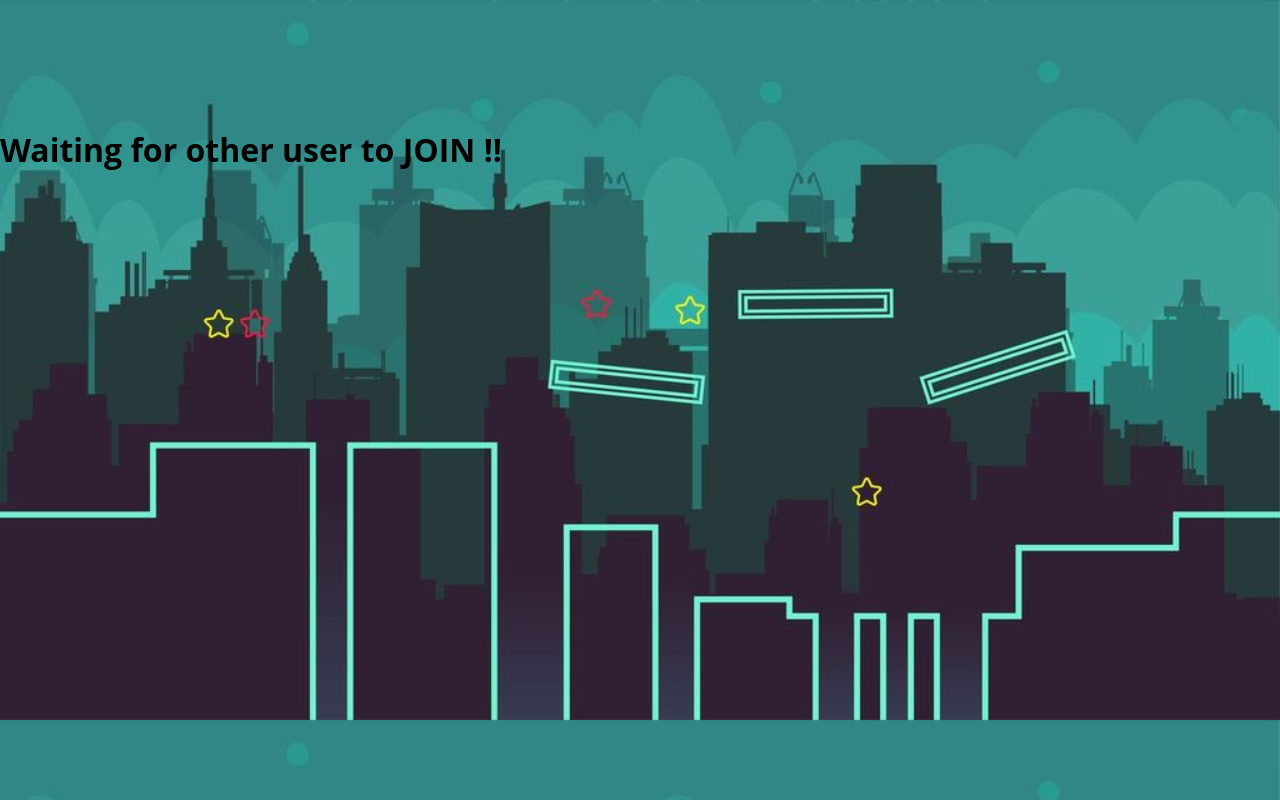
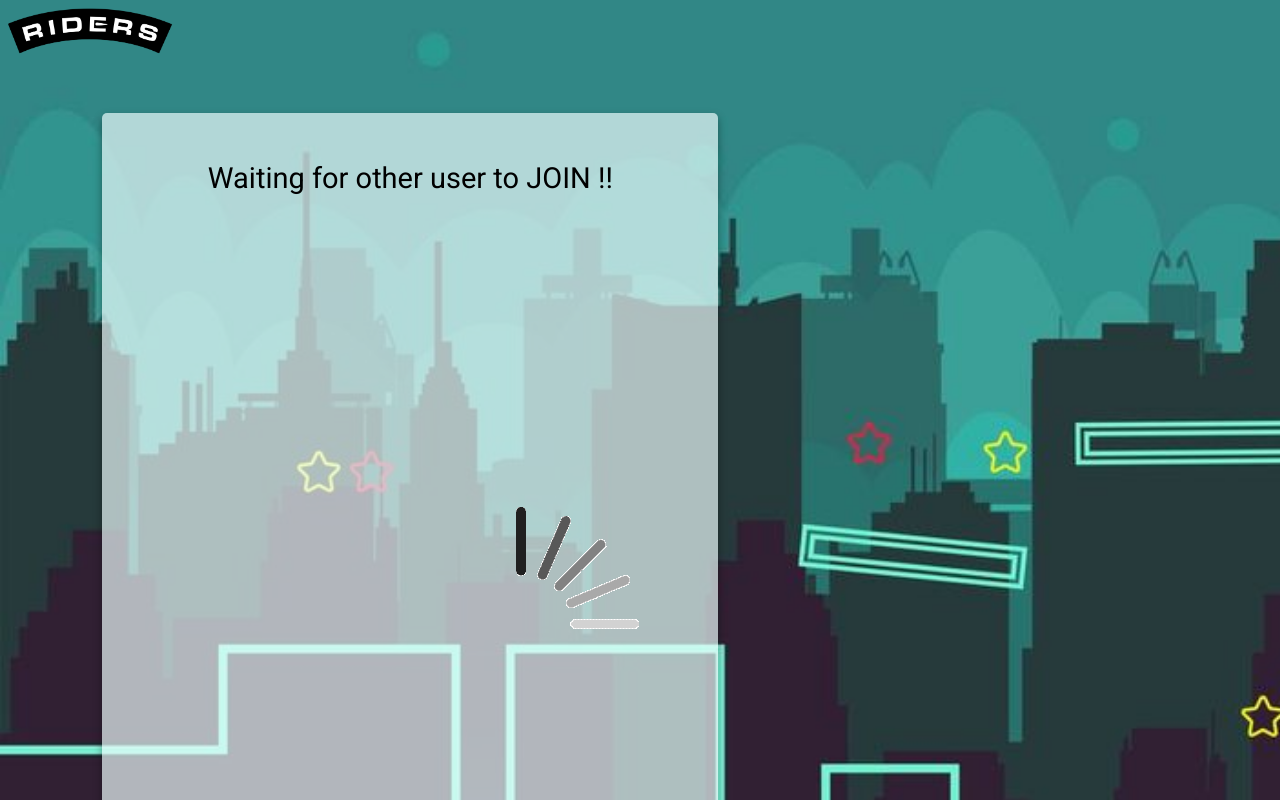
Before and after one commit to AJAkimana/questions-game, a React (Create React App) app: page /waiting/1 in a window 1280 px wide. Shown: the top 800 px of the page. Built offline with nearby package versions, Linux system fonts and the light colour scheme; no server answers; sample sign-in values are in the browser's storage.

Commit message:
Refactirng code

```diff
--- a/src/assets/scss/quiz.scss
+++ b/src/assets/scss/quiz.scss
@@ -1,10 +1,3 @@
-body {
-	background-color: #e4e4e4;
-	font-family: Open Sans;
-	margin-top: 10%;
-	margin-bottom: 50px;
-}
-
 .question {
 	background-color: #0094da;
 	color: white;
--- a/src/components/gameResult.jsx
+++ b/src/components/gameResult.jsx
@@ -1,6 +1,7 @@
 import React, { Component } from 'react';
 import { connect } from 'react-redux';
 import riderslogo from '../assets/img/riders-logo-png.png';
+import Dashboard from "./userDashboard";
 import { getResults } from '../store/actions/results';
 
 class GameResult extends Component {
@@ -25,6 +26,7 @@ class GameResult extends Component {
 			return (
 				<React.Fragment>
 					<img src={riderslogo} alt="Logo" className="header-logo" />
+					<div className="grid">
 					<div className="container create-game-room overflow">
 						<h1>Game Result</h1>
 						{results.map((result) => (
@@ -41,14 +43,19 @@ class GameResult extends Component {
 							</div>
 						))}
 					</div>
+					<Dashboard userInfo={this.props.auth} />
+					</div>
 				</React.Fragment>
 			);
 		}
 		return (
 			<React.Fragment>
 				<img src={riderslogo} alt="Logo" className="header-logo" />
+				<div className="grid">
 				<div className="container create-game-room">
 					<h1>Loading...</h1>
+				</div>
+				<Dashboard userInfo={this.props.auth} />
 				</div>
 			</React.Fragment>
 		);
--- a/src/components/questions.jsx
+++ b/src/components/questions.jsx
@@ -16,7 +16,6 @@ class Questions extends Component {
 		const { handles, history, finishGame } = this.props;
 		const roomId = this.props.match.params.roomId;
 		const { totalMarks } = handles;
-		console.log('Didimount');
 		socket.on('submit', () => {
 			finishGame({ history, userMarks: { roomId, marks: totalMarks } });
 		});
@@ -26,10 +25,9 @@ class Questions extends Component {
 		const roomId = this.props.match.params.roomId;
 		const allQuestions = getQns();
 		const { length: count } = allQuestions;
-		const { currentQuestion, questionsDone, totalMarks, currentAnswer } = handles;
+		const { currentQuestion, totalMarks, currentAnswer } = handles;
 		const questions = paginate(allQuestions, currentQuestion, 1);
 		const submitButtonTitle = currentQuestion >= 7 ? 'Finish game' : 'Next question';
-		console.log('QD:', questionsDone);
 		return (
 			<div className="container">
 				{questions.map((question, index) => (
--- a/src/components/waiting.jsx
+++ b/src/components/waiting.jsx
@@ -2,6 +2,8 @@ import React, { Component } from "react";
 import { connect } from "react-redux";
 import socketIo from "../helpers/socket";
 import socket from "../helpers/socket";
+import riderslogo from '../assets/img/riders-logo-png.png';
+import loading from '../assets/img/loading.gif';
 
 class Waiting extends Component {
 
@@ -9,7 +11,6 @@ class Waiting extends Component {
     const roomId = this.props.match.params.roomId;
     socket.emit('create', {name: roomId});
     socketIo.on('Alljoined',() =>{
-      console.log('All Joined');
       this.props.history.push(`/startGame/${roomId}`);
     });
     const user = this.props.auth.user;
@@ -17,7 +18,15 @@ class Waiting extends Component {
   }
 
   render() {
-    return <h1>Waiting for other user to JOIN !!</h1>;
+    return (
+			<React.Fragment>
+				<img src={riderslogo} alt="Logo" className="header-logo" />
+				<div className="container create-game-room">
+					<h1>Waiting for other user to JOIN !!</h1>
+          <img src={loading} alt="Loading"/>
+				</div>
+			</React.Fragment>
+		);
   }
 }
 const mapStateToProps = state => ({
--- a/src/store/reducers/quiz.js
+++ b/src/store/reducers/quiz.js
@@ -9,7 +9,6 @@ const initalState = {
 };
 
 export const handleQuestion = (state = initalState, action) => {
-	console.log('quiz reducer:', action);
 	switch (action.type) {
 		case SELECT_ANSWER:
 			const { payload } = action;
```
Also changed, not shown: src/store/actions/game.js (+1 -6 lines), src/assets/img/loading.gif (added), 1 other file (tests, documents, lock files or other folders).
